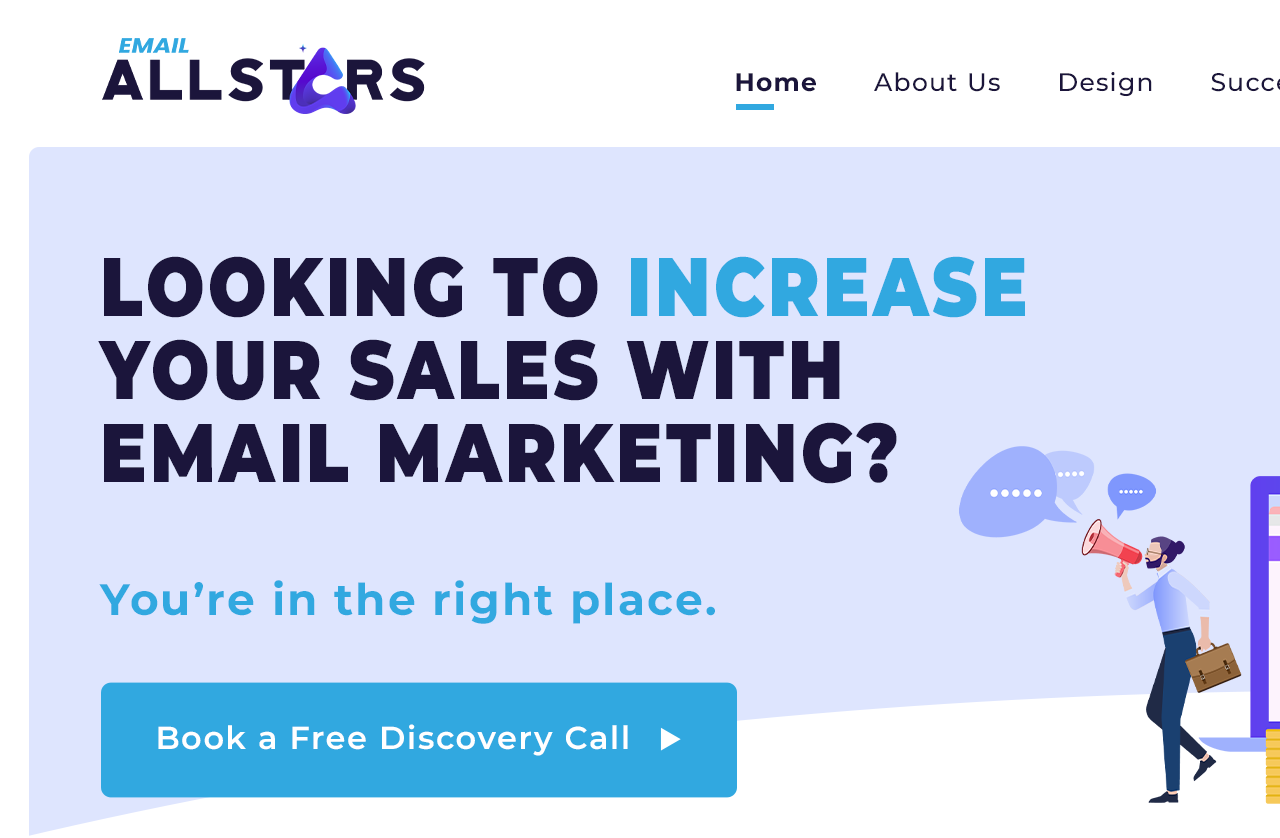
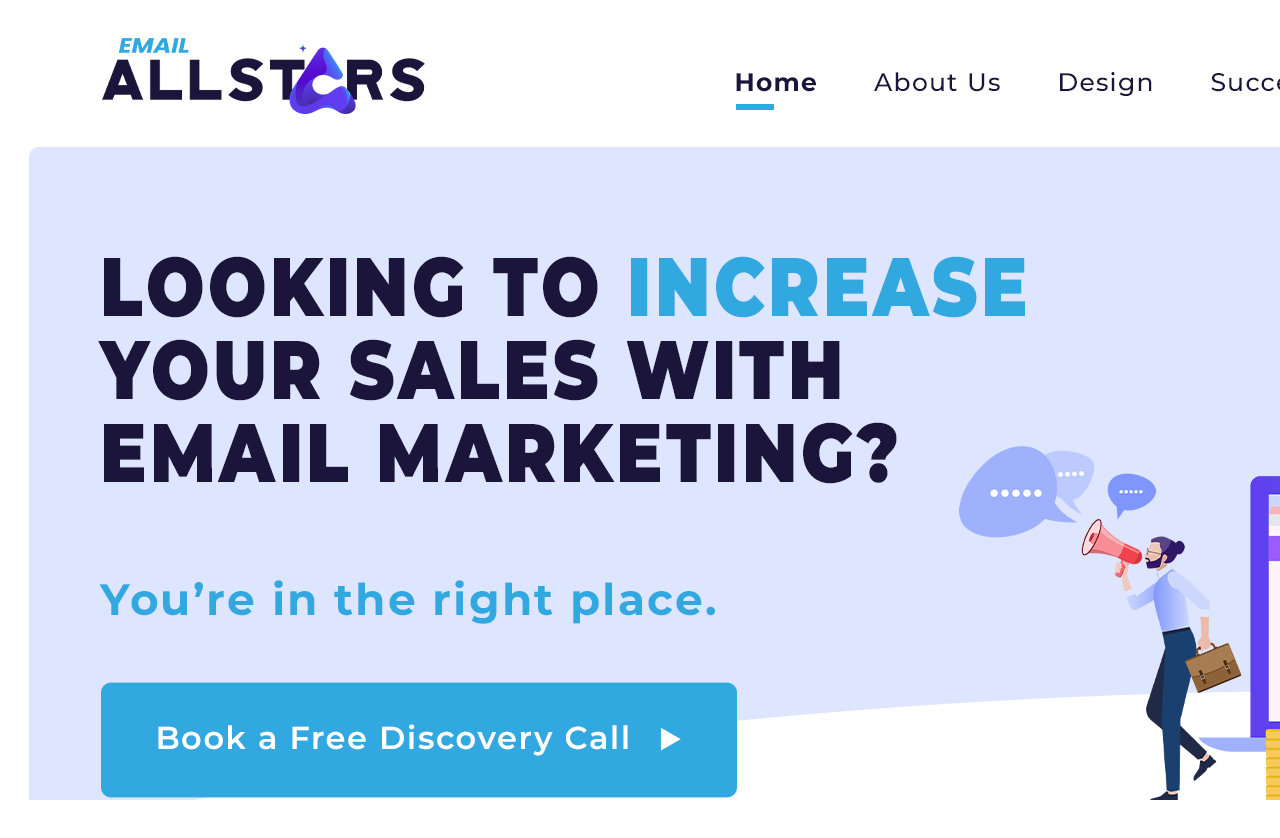
Before and after one commit to MOODesign/EmailAllstars, a plain HTML site: page index.html in a window 1280 px wide. Shown: the top 838 px of the page. After the commit the page ends 800 px from the top, so only its background shows below. Drawn offline with Linux system fonts and the light colour scheme.

Commit message:
Update index.html

```diff
--- a/index.html
+++ b/index.html
@@ -11,7 +11,7 @@
           background-image: url('EA-Website.png');
           background-attachment: scroll;
           background-repeat: no-repeat;
-          height: 425vh;
+          height: 100%;
 
         }
         </style>
```
